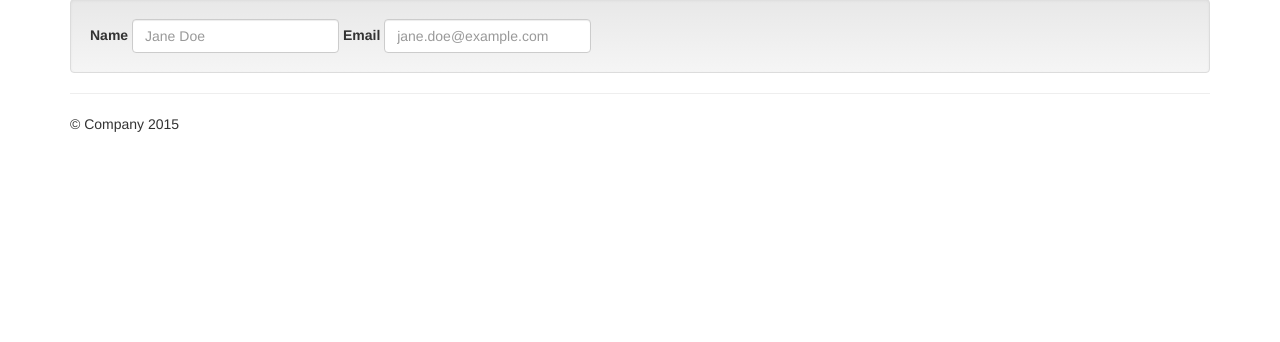
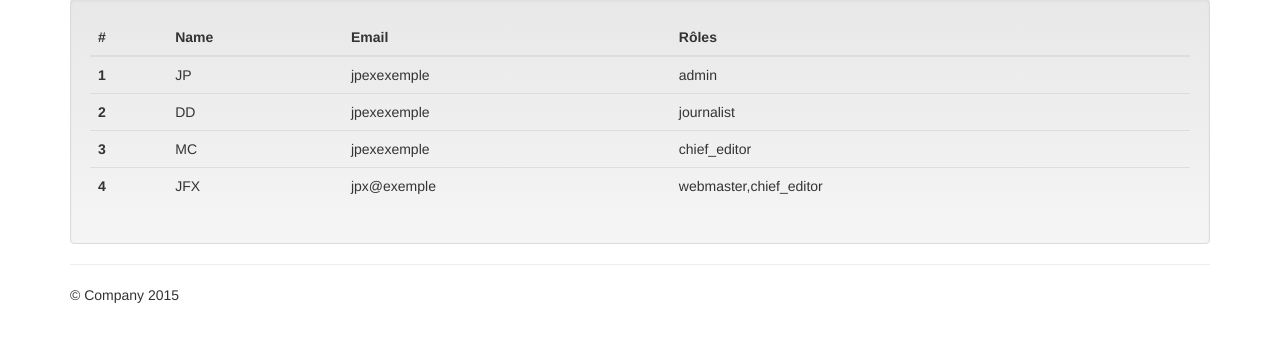
Before and after one commit to dv23/tp-php-user--angular-auteur-, a PHP site: page / in a window 1280 px wide. Shown: the part 51-393 px from the top of the page. Run offline with PHP 8.4, Linux system fonts and the light colour scheme; data that the repository does not hold is empty; some libraries are stand-ins or nearby versions.

Commit message:
at home ok

```diff
--- a/initializr/index.php
+++ b/initializr/index.php
@@ -51,21 +51,7 @@
           <?php
             include 'user.php';
           ?>
-
-
-          <form class="form-inline">
-            <div class="form-group">
-              <label for="exampleInputName2">Name</label>
-                <input type="text" class="form-control" id="exampleInputName2" placeholder="Jane Doe">
-            </div>
-          <div class="form-group">
-          <label for="exampleInputEmail2">Email</label>
-            <input type="email" class="form-control" id="exampleInputEmail2" placeholder="jane.doe@example.com">
           </div>
-          </form>
-
-
-        </div>
       <hr>
 
       <footer>
--- a/initializr/user.php
+++ b/initializr/user.php
@@ -3,7 +3,7 @@
 //$my_string = 'Bonjour lulu !!';
 //$my_int = 10;
 //$my_state = TRUE;
-$my_users = array(
+$users = array(
   0=>array(
     'id'=> '1',
     'name' => 'JP',
@@ -39,26 +39,27 @@ $my_users = array(
   );
 
 //print $my_string;
-
 //print '<table class="table table-hover">'
 //foreach($my_users as $id => $name) {
 //foreach($my_users as $key => $name) {
 
-$markup='<table class="table table-hover">';
+$markup ='<table class="table table-hover">';
 $markup .= '<thead> <tr> <th>#</th> <th>Name</th> <th>Email</th> <th>Rôles</th></tr> </thead>';
 $markup .= '<tbody>';
 
-foreach($my_users as $user) {
-  generate_user_row($user);
+foreach($users as $user) {
+  $markup .= '<tr>';
+  $markup .= generate_user_row($user);
+  $markup .= '</tr>';
   //$markup = $key .' => '.$name.'<br/>';
   //$markup = $id .'=>' .$name . '<br/>';
   //print $markup;
   //die();
   }
 
-//$markup.='</tbody>';
-//$markup .= '</table>';
-//print $markup;
+$markup.='</tbody>';
+$markup .= '</table>';
+print $markup;
 
 function generate_user_row($user=NULL){
     //print 'nom:' . $user['name'].'<br>';
@@ -86,7 +87,7 @@ function generate_user_role_cell($roles){
                             }*/
   $nb = count($roles);
     //$markup = NULL;
-  for ($i = 0;$i <= $nb; $i++){
+  for ($i = 0;$i < $nb; $i++){
     if ($i) {
       /*print '<pre>';
       print_r($i);
@@ -99,7 +100,7 @@ function generate_user_role_cell($roles){
       //',' . $roles[$i];
         }*/
 
-  $cell .= '</td>';
+	$cell .= '</td>';
 
   return $cell;
 }
```
